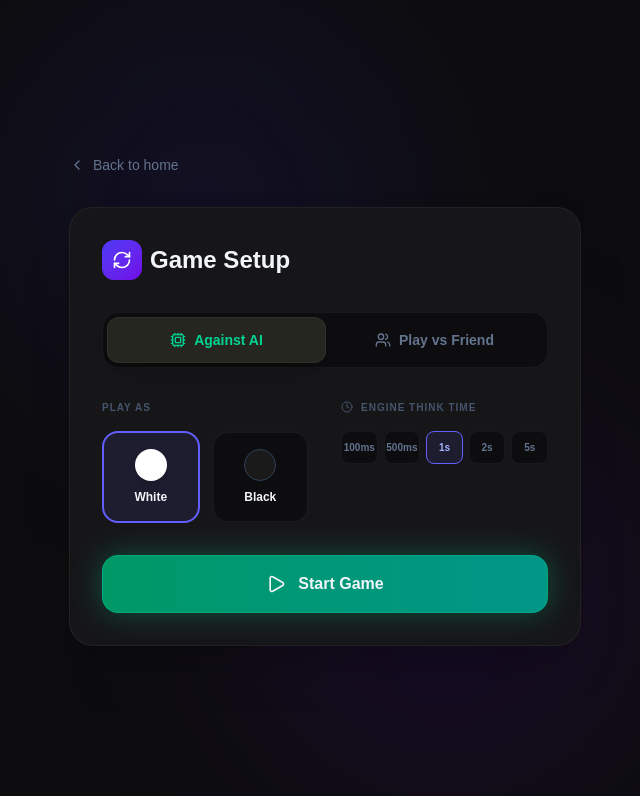
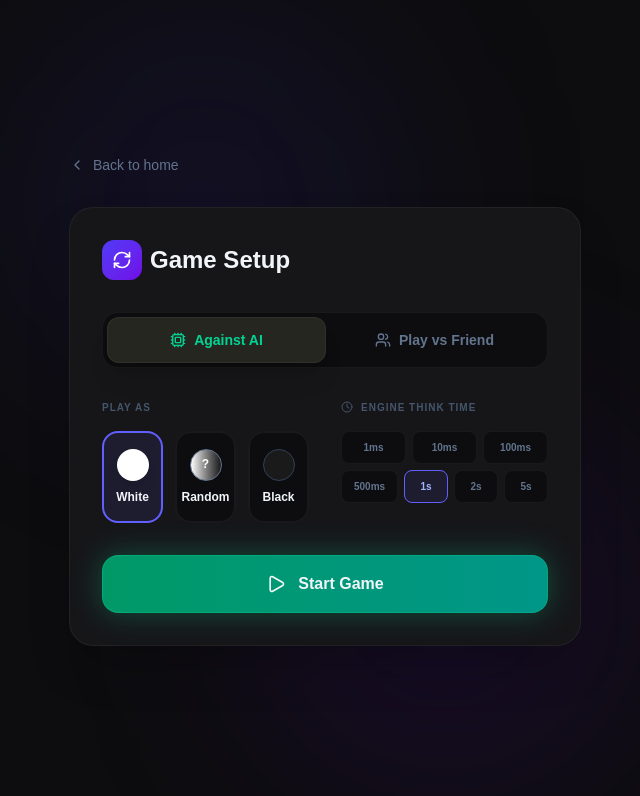
Before and after one commit to Amogh1221/DeepCastle-Official, a Next.js app in the folder web/: page / in a window 1280 px wide. Both pictures are taken after a click on the button "Play DeepCastle". Shown: the top 796 px of the page, without its empty margins (315-955 px from the left). Built offline with nearby package versions, Linux system fonts and the light colour scheme; no server answers.

Commit message:
feat(setup): add random color option and faster engine think times

```diff
--- a/web/src/app/components/SetupPage.tsx
+++ b/web/src/app/components/SetupPage.tsx
@@ -8,15 +8,19 @@ import {
 import { GameSettings, PlayerColor, GameMode } from "../types";
 
 export function SetupPage({ onStart, onBack }: { onStart: (s: GameSettings) => void; onBack: () => void }) {
-  const [playerColor, setPlayerColor] = useState<PlayerColor>("white");
+  const [playerColor, setPlayerColor] = useState<PlayerColor | "random">("white");
   const [thinkTime, setThinkTime] = useState(1.0);
   const [mode, setMode] = useState<GameMode>("ai");
 
-  const engineTimeOptions = [0.1, 0.5, 1.0, 2.0, 5.0];
+  const engineTimeOptions = [0.001, 0.01, 0.1, 0.5, 1.0, 2.0, 5.0];
 
   const handleStart = () => {
+    let resolvedColor = playerColor;
+    if (resolvedColor === "random") {
+      resolvedColor = Math.random() < 0.5 ? "white" : "black";
+    }
     onStart({
-      playerColor,
+      playerColor: resolvedColor as PlayerColor,
       thinkTime,
       mode,
       matchSettings: { timeLimit: 0, increment: 0 }
@@ -70,7 +74,7 @@ export function SetupPage({ onStart, onBack }: { onStart: (s: GameSettings) => v
             {/* Color Selection */}
             <div>
               <label className="text-[10px] uppercase font-black text-slate-600 tracking-widest mb-4 block">Play As</label>
-              <div className="grid grid-cols-2 gap-3">
+              <div className="grid grid-cols-3 gap-3">
                 <button
                   onClick={() => setPlayerColor("white")}
                   className={`flex flex-col items-center gap-2 p-4 rounded-2xl border-2 transition-all ${
@@ -79,6 +83,17 @@ export function SetupPage({ onStart, onBack }: { onStart: (s: GameSettings) => v
                 >
                   <div className="w-8 h-8 rounded-full bg-white shadow-lg border border-white/20" />
                   <span className="text-xs font-bold">White</span>
+                </button>
+                <button
+                  onClick={() => setPlayerColor("random")}
+                  className={`flex flex-col items-center gap-2 p-4 rounded-2xl border-2 transition-all ${
+                    playerColor === "random" ? "border-indigo-500 bg-indigo-500/10" : "border-white/5 bg-[#0d0d0f]"
+                  }`}
+                >
+                  <div className="w-8 h-8 rounded-full bg-gradient-to-r from-white to-[#1a1a1a] border border-slate-500 flex items-center justify-center font-bold text-xs text-white pb-[2px]">
+                    ?
+                  </div>
+                  <span className="text-xs font-bold">Random</span>
                 </button>
                 <button
                   onClick={() => setPlayerColor("black")}
@@ -98,16 +113,16 @@ export function SetupPage({ onStart, onBack }: { onStart: (s: GameSettings) => v
                 <label className="text-[10px] uppercase font-black text-slate-600 tracking-widest mb-4 block flex items-center gap-2">
                   <Clock className="w-3 h-3" /> Engine Think Time
                 </label>
-                <div className="grid grid-cols-5 gap-1.5">
+                <div className="flex flex-wrap gap-1.5">
                   {engineTimeOptions.map((t) => (
                     <button
                       key={t}
                       onClick={() => setThinkTime(t)}
-                      className={`py-2 rounded-lg text-[10px] font-black border transition-all ${
+                      className={`py-2 px-3 rounded-lg text-[10px] font-black border transition-all flex-1 ${
                         thinkTime === t ? "border-indigo-500 bg-indigo-500/10 text-indigo-300" : "border-white/5 bg-[#0d0d0f] text-slate-500"
                       }`}
                     >
-                      {t < 1 ? t * 1000 + "ms" : t + "s"}
+                      {t < 1 ? Math.round(t * 1000) + "ms" : t + "s"}
                     </button>
                   ))}
                 </div>
```
